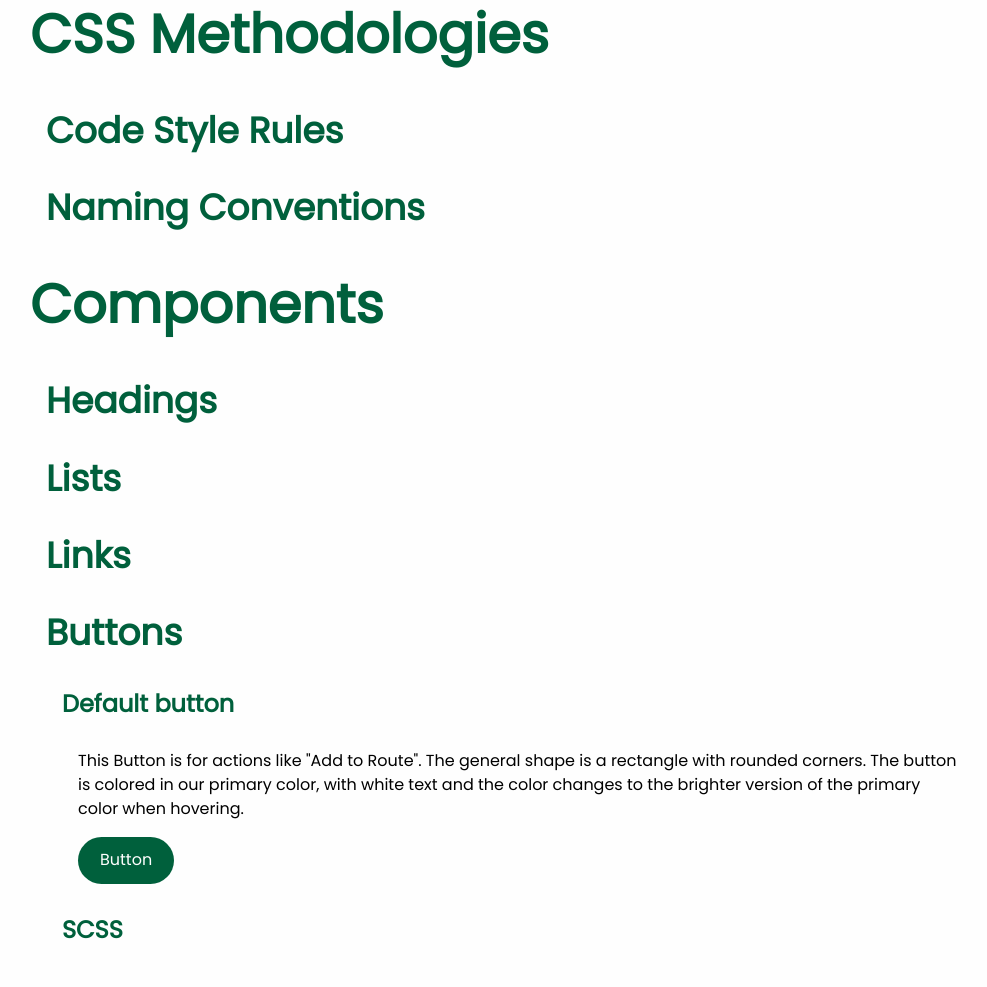
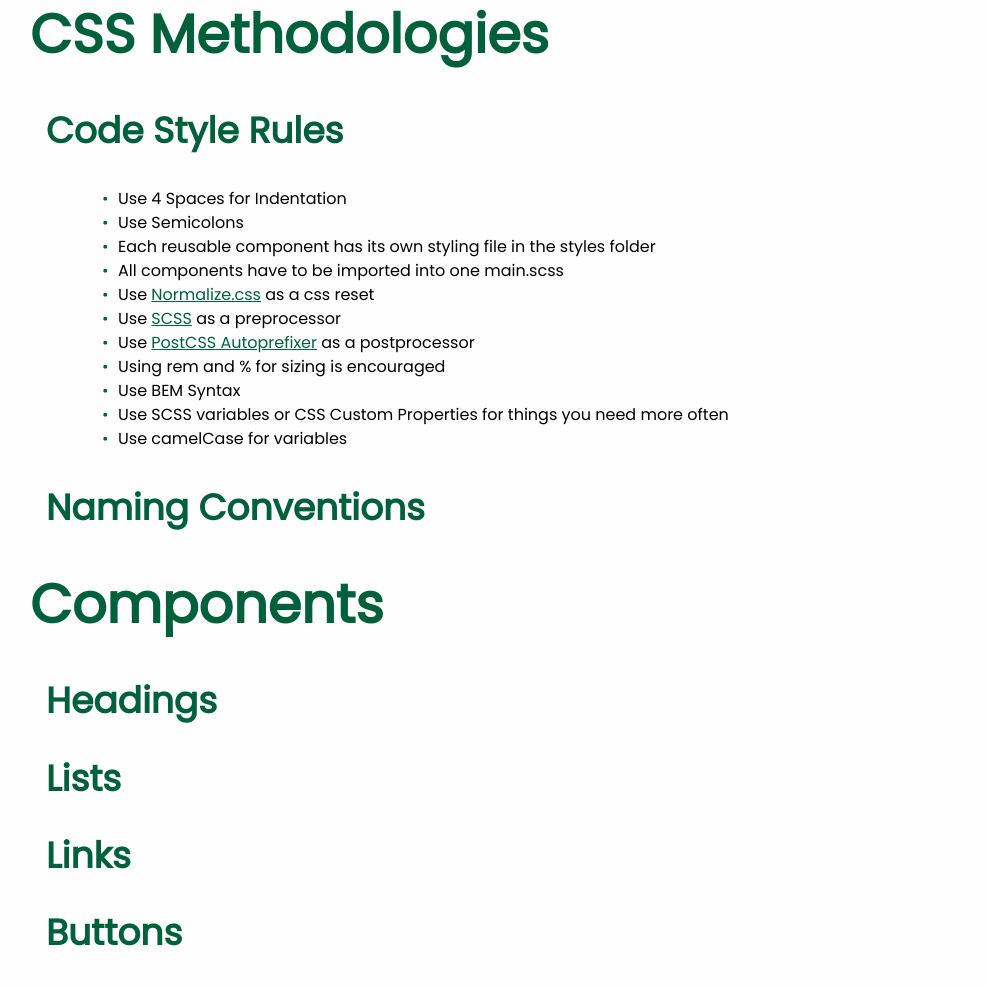
Before and after one commit to Sebsii/Styleguide-AllyMap, a website built with Parcel: page src/index.html in a window 1280 px wide. Shown: the part 2612-3599 px from the top of the page, without its empty margins (146-1133 px from the left). Built offline with nearby package versions, Linux system fonts and the light colour scheme.

Commit message:
add code style rules

```diff
--- a/src/index.html
+++ b/src/index.html
@@ -123,6 +123,20 @@
             <h2 id="css-methodologies">CSS Methodologies</h2>
             <section class="minor-section">
                 <h3>Code Style Rules</h3>
+                <h4></h4>
+                <ul class="list p-flow">
+                    <li class="list__item">Use 4 Spaces for Indentation</li>
+                    <li class="list__item">Use Semicolons</li>
+                    <li class="list__item">Each reusable component has its own styling file in the styles folder</li>
+                    <li class="list__item">All components have to be imported into one main.scss</li>
+                    <li class="list__item">Use <a class="inline-link" href="https://necolas.github.io/normalize.css/">Normalize.css</a> as a css reset</li>
+                    <li class="list__item">Use <a class="inline-link" href="https://sass-lang.com/">SCSS</a> as a preprocessor</li>
+                    <li class="list__item">Use <a class="inline-link" href="https://github.com/postcss/autoprefixer">PostCSS Autoprefixer</a> as a postprocessor</li>
+                    <li class="list__item">Using rem and % for sizing is encouraged</li>
+                    <li class="list__item">Use BEM Syntax</li>
+                    <li class="list__item">Use SCSS variables or CSS Custom Properties for things you need more often</li>
+                    <li class="list__item">Use camelCase for variables</li>
+                </ul>
             </section>
             <section class="minor-section">
                 <h3>Naming Conventions</h3>
--- /dev/null
+++ b/src/styles/components/_list.scss
@@ -0,0 +1,15 @@
+.list {
+	list-style-type: none;
+
+	&__item {
+        line-height: 1.5rem;
+
+		&::before {
+			content: "\2022";
+			color: $primaryColor;
+			display: inline-block;
+			width: 1em;
+			margin-left: -1em;
+		}
+	}
+}
--- a/src/styles/main.scss
+++ b/src/styles/main.scss
@@ -9,3 +9,4 @@
 @import 'components/footer';
 @import 'components/form';
 @import 'components/link';
+@import 'components/list';
```
